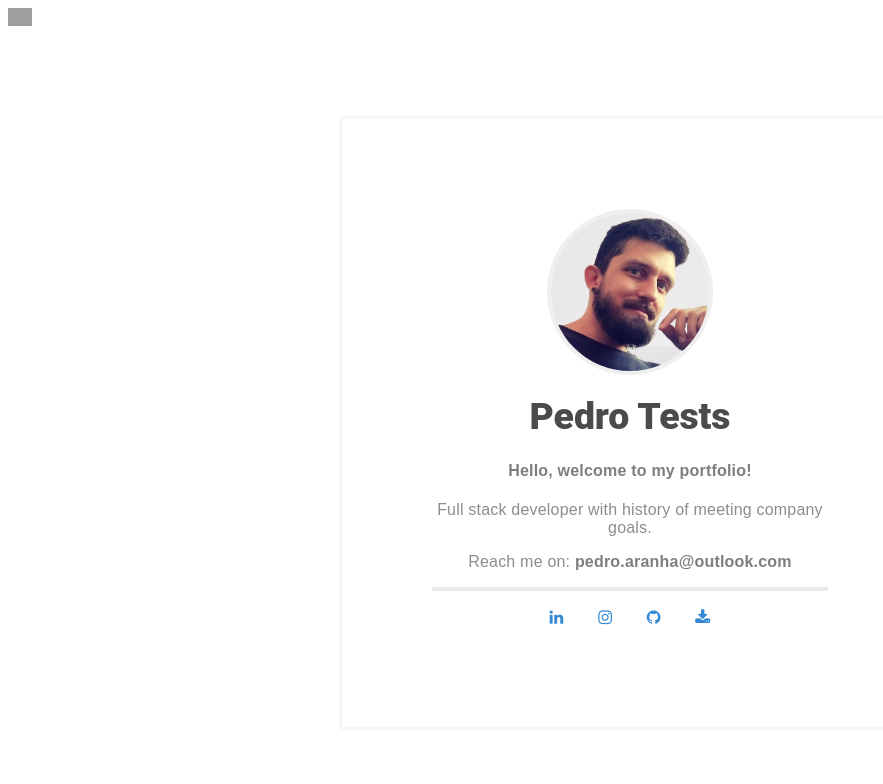
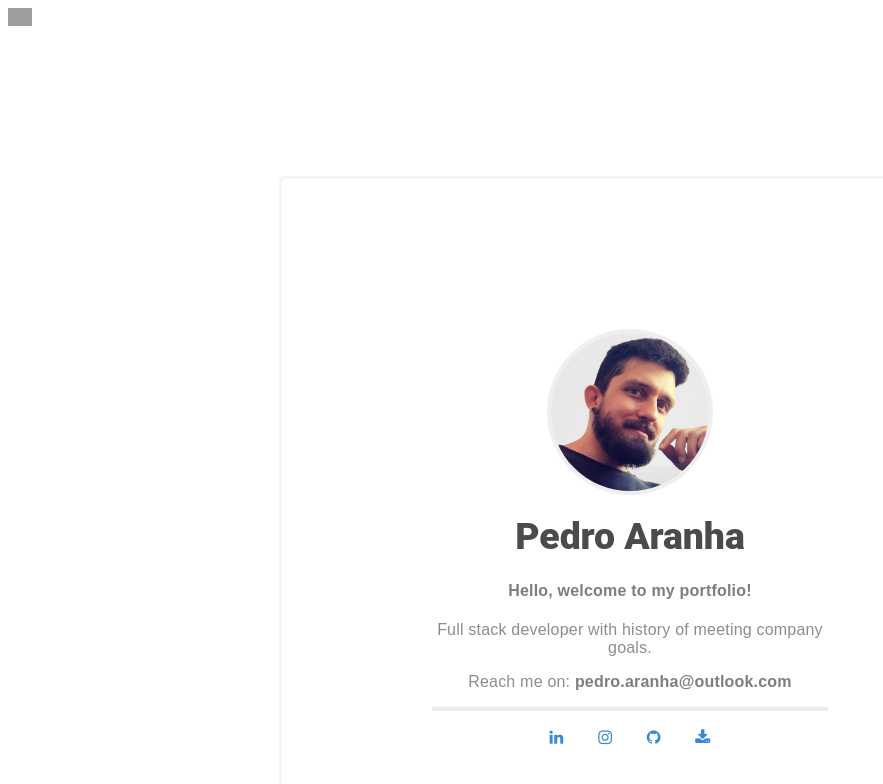
Before and after one commit to pedro-aranha/PedroAranhaPortfolio, a plain HTML site: page index.html in a window 1280 px wide. Shown: the whole page, without its empty margins (0-883 px from the left). Drawn offline with nearby package versions, Linux system fonts and the light colour scheme; grey boxes are pictures that could not be loaded.

Commit message:
Fix css size + typo

```diff
--- a/index.html
+++ b/index.html
@@ -26,7 +26,7 @@
             <img src="./pedro.png" class="main-img">
 
             </a>
-            <h3><span>Pedro tests</span></h3>
+            <h3><span>Pedro Aranha</span></h3>
 
             <i class="flag flag-brazil"></i>
             <p class="btn btn-lg btn-yellow">Hello, welcome to my portfolio!</button>
--- a/style.css
+++ b/style.css
@@ -83,8 +83,8 @@ a:hover, a:focus, a:active, a:visited {
 
 /* div class */
 .about {
-	padding: 90px;
-	margin-top: 90px;
+	padding: 150px;
+	margin-top: 150px;
 }
 .about span {
 	font-size: 2em;
```
